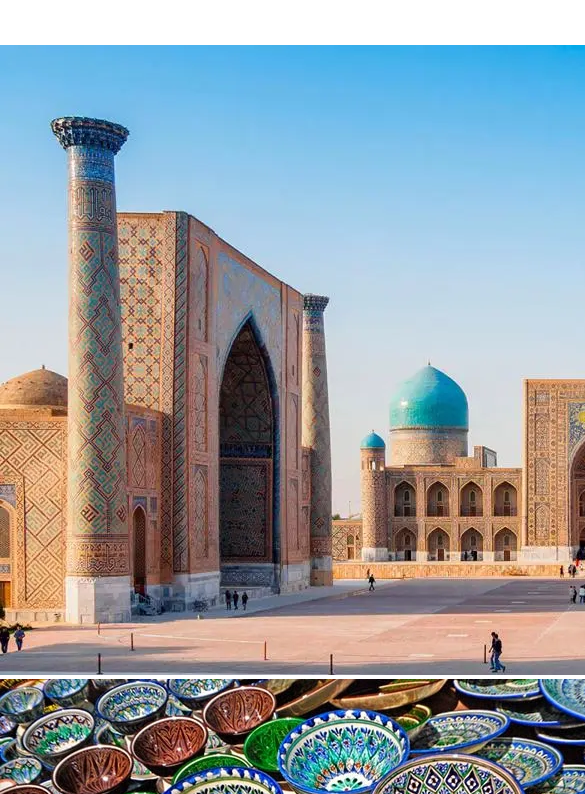
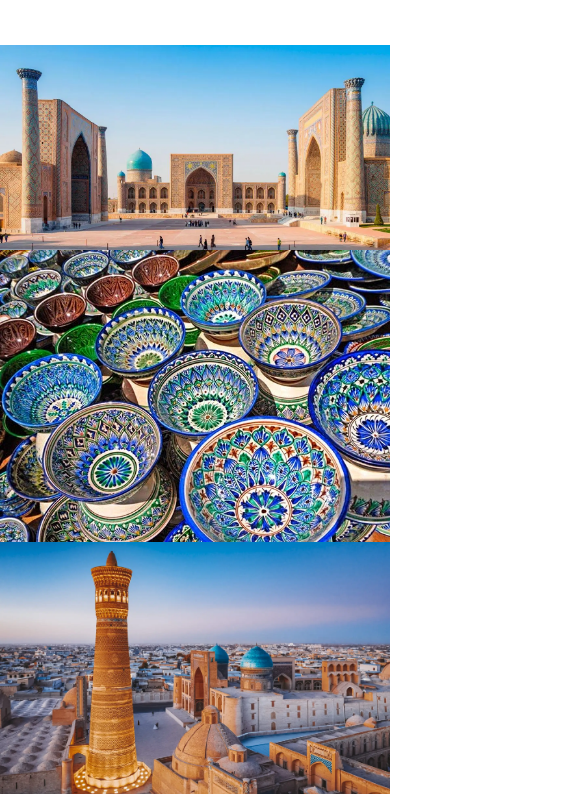
Before and after one commit to Lobarab/html-project, a plain HTML site: page gallery.html in a window 390 px wide. Shown: the part 50-844 px from the top of the page, 585 px wide, since content can reach past the window. Drawn offline with nearby package versions, Linux system fonts and the light colour scheme.

Commit message:
add mobile styling to Gallery

```diff
--- a/assets/css/style.css
+++ b/assets/css/style.css
@@ -213,10 +213,14 @@ main{
 
 /*Gallery section*/
 
-#pictures{
+#pictures img{
     width: 100%;
+    line-height: 1em;
 }
 
+#pictures{
+    line-height: 0;
+}
 
 
 
```
